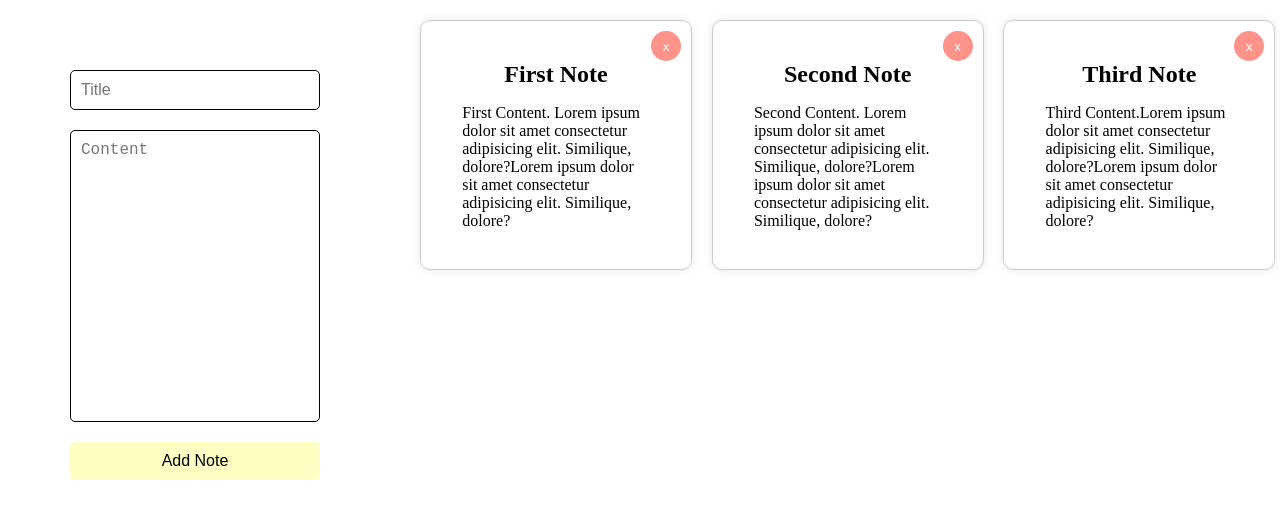
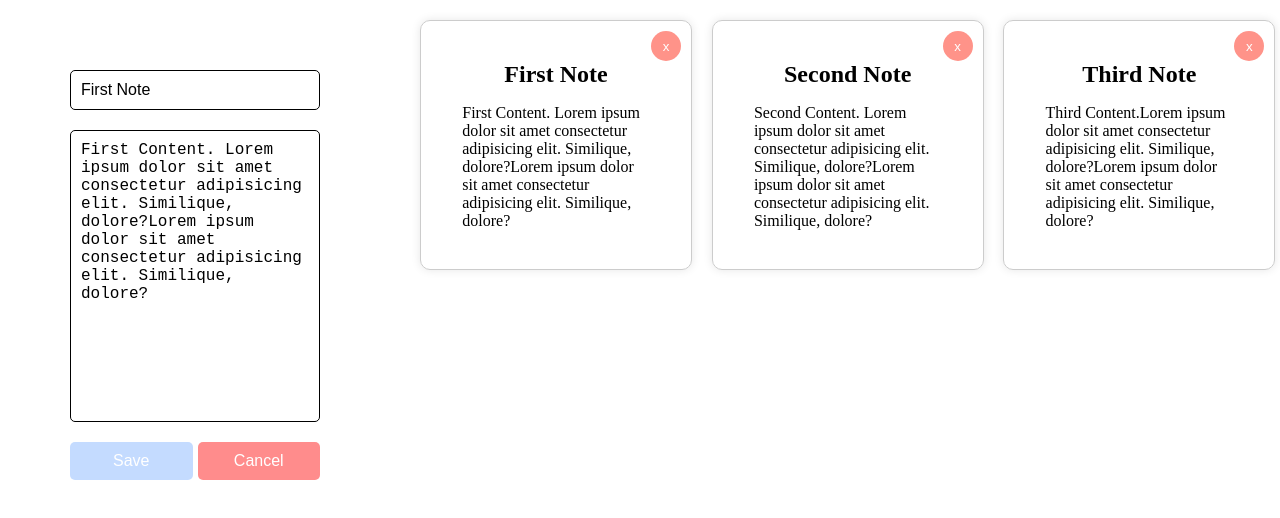
Before and after one commit to aliramazanov/note-taking-app, a React (Vite) app in the folder client/: page / in a window 1280 px wide. Both pictures are taken after a click on the element 556 px from the left and 145 px from the top of the page. Shown: the top 518 px of the page. Built offline with nearby package versions, Linux system fonts and the light colour scheme.

Commit message:
Add edit functionality

```diff
--- a/client/src/App.css
+++ b/client/src/App.css
@@ -79,16 +79,16 @@ input {
 
 .note-form button {
   border-radius: 5px;
-  background-color: rgb(255, 255, 196);
+  background-color: rgb(196, 219, 255);
   border: none;
   padding: 10px;
   font-size: 16px;
-  color: black;
+  color: white;
   transition: background-color 0.3s;
 }
 
 .note-form button:hover {
-  background-color: rgb(255, 251, 122);
+  background-color: rgb(122, 177, 255);
   cursor: pointer;
 }
 
@@ -103,7 +103,11 @@ input {
 }
 
 .edit-buttons button:last-of-type {
-  background-color: rgb(220, 89, 89);
+  background-color: rgb(255, 140, 140);
+  color: white;
+}
+.edit-buttons button:last-of-type:hover {
+  background-color: rgb(255, 71, 71);
   color: white;
 }
 
--- a/client/src/App.tsx
+++ b/client/src/App.tsx
@@ -31,6 +31,7 @@ function App() {
 
   const [title, setTitle] = useState("");
   const [content, setContent] = useState("");
+  const [selectedNote, setSelectedNote] = useState<Note | null>(null);
 
   const handleSubmit = (event: React.FormEvent) => {
     event.preventDefault();
@@ -44,14 +45,49 @@ function App() {
     setContent("");
   };
 
+  const handleNoteClick = (note: Note) => {
+    setSelectedNote(note);
+    setTitle(note.title);
+    setContent(note.content);
+  };
+
+  const handleNoteUpdate = (event: React.FormEvent) => {
+    event.preventDefault();
+    if (!selectedNote) {
+      return;
+    }
+
+    const updatedNote: Note = {
+      id: selectedNote.id,
+      title: title,
+      content: content,
+    };
+
+    const updatedNoteList = notes.map((note) =>
+      note.id === selectedNote.id ? updatedNote : note
+    );
+
+    setNotes(updatedNoteList);
+    setTitle("");
+    setContent("");
+    setSelectedNote(null);
+  };
+
+  const handleCancelEdit = () => {
+    setTitle("");
+    setContent("");
+    setSelectedNote(null);
+  };
+
   return (
     <div className="app-container">
       <section>
         <div className="form-container">
           <form
-            action=""
             className="note-form"
-            onSubmit={(event) => handleSubmit(event)}
+            onSubmit={(event) =>
+              selectedNote ? handleNoteUpdate(event) : handleSubmit(event)
+            }
           >
             <input
               type="text"
@@ -77,7 +113,16 @@ function App() {
                 setContent(event.target.value);
               }}
             ></textarea>
-            <button type="submit">Add Note</button>
+            {selectedNote ? (
+              <div className="edit-buttons">
+                <button type="submit">Save</button>
+                <button onClick={handleCancelEdit} type="button">
+                  Cancel
+                </button>
+              </div>
+            ) : (
+              <button type="submit">Add Note</button>
+            )}
           </form>
         </div>
       </section>
@@ -85,7 +130,7 @@ function App() {
       <section>
         <div className="notes-grid">
           {notes.map((note) => (
-            <div className="note-item">
+            <div className="note-item" onClick={() => handleNoteClick(note)}>
               <div className="notes-header">
                 <button type="submit" className="note-delete">
                   x
```
